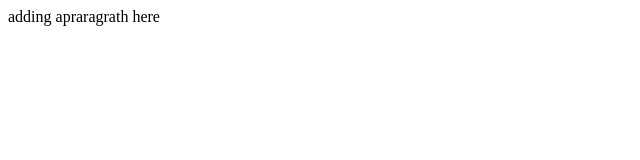
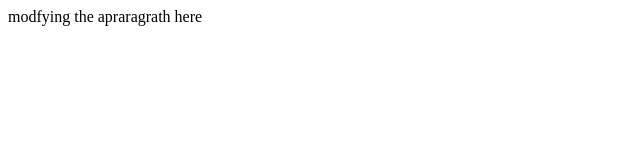
Before and after one commit to ThejaswiniKS/codebase-01, a plain HTML site: page index.html in a window 1280 px wide. Shown: the full height of the page, 0-640 px from the left. Drawn offline with Linux system fonts and the light colour scheme.

Commit message:
adding the modified file

```diff
--- a/index.html
+++ b/index.html
@@ -1,8 +1,8 @@
 <html>
 <head>
-<title>adding title here for htm page</title>
+<title>modfying the html title here for htm page</title>
 </head>
 <body>
-<p>adding apraragrath here</p>
+<p>modfying the  apraragrath here</p>
 </body>
 </html>
```
